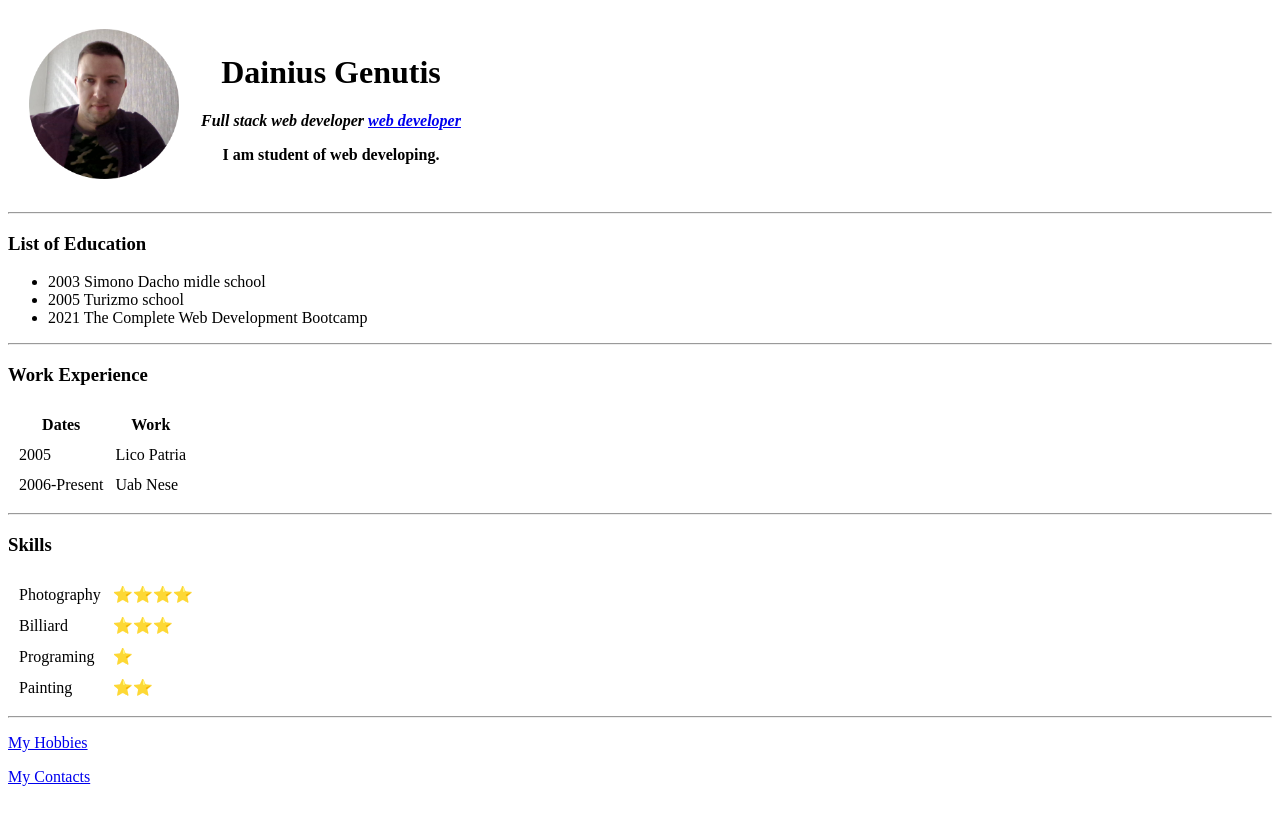
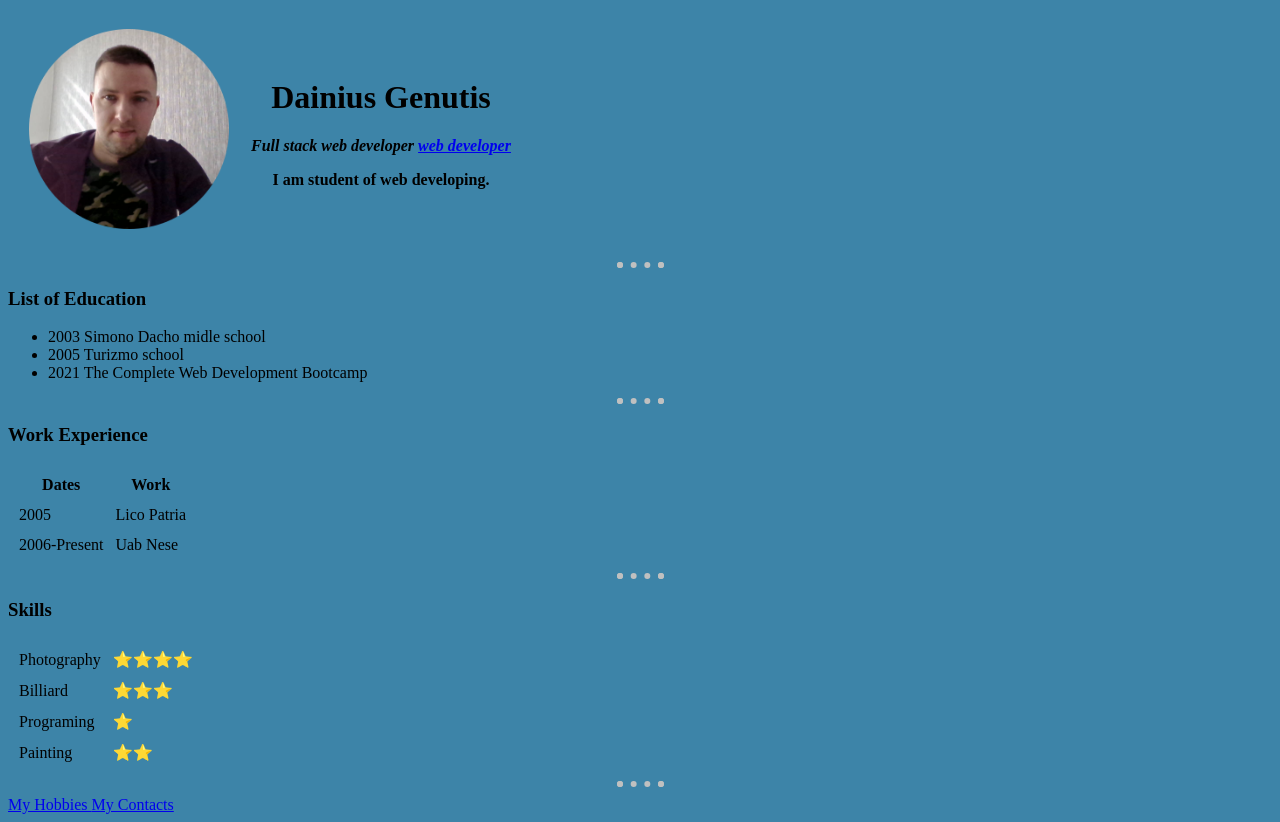
Before and after one commit to dgenutis/CV, a plain HTML site: page index.html in a window 1280 px wide. Drawn offline with Linux system fonts and the light colour scheme.

Commit message:
Update index.html

```diff
--- a/index.html
+++ b/index.html
@@ -4,12 +4,29 @@
 <head>
   <meta charset="utf-8">
   <title>Dainius Personal Site</title>
+<style media="screen">
+body {
+  background-color: #3d84a8;
+}
+hr {
+  background-color: #3d84a8;
+  border-style: dotted;
+  border-width: 6px;
+  border-bottom: 0px;
+  border-color: #c0c0c0;
+  height: 1px;
+  width: 35px;
+}
+img {
+  height: 200px;
+}
+</style>
 </head>
 
 <body>
   <table cellspacing="20">
     <tr>
-      <th> <img height="150" width="150" src="Images/dainiuss.png" alt="Dainius profile picture"></th>
+      <th> <img src="Images/dainiuss.png" alt="Dainius profile picture"></th>
       <th>
         <h1> Dainius Genutis </h1>
         <p><em>Full stack web developer <strong><a href="https://developer.mozilla.org/en-US/"> web developer</a></strong></em></p>
@@ -65,8 +82,8 @@
     </tr>
   </table>
   <hr>
-  <p><a href="Hobbies.html">My Hobbies </a></p>
-  <p><a href="My Contacts.html">My Contacts</a></p>
+  <a href="Hobbies.html">My Hobbies </a>
+  <a href="My Contacts.html">My Contacts</a>
 </body>
 
 
```
